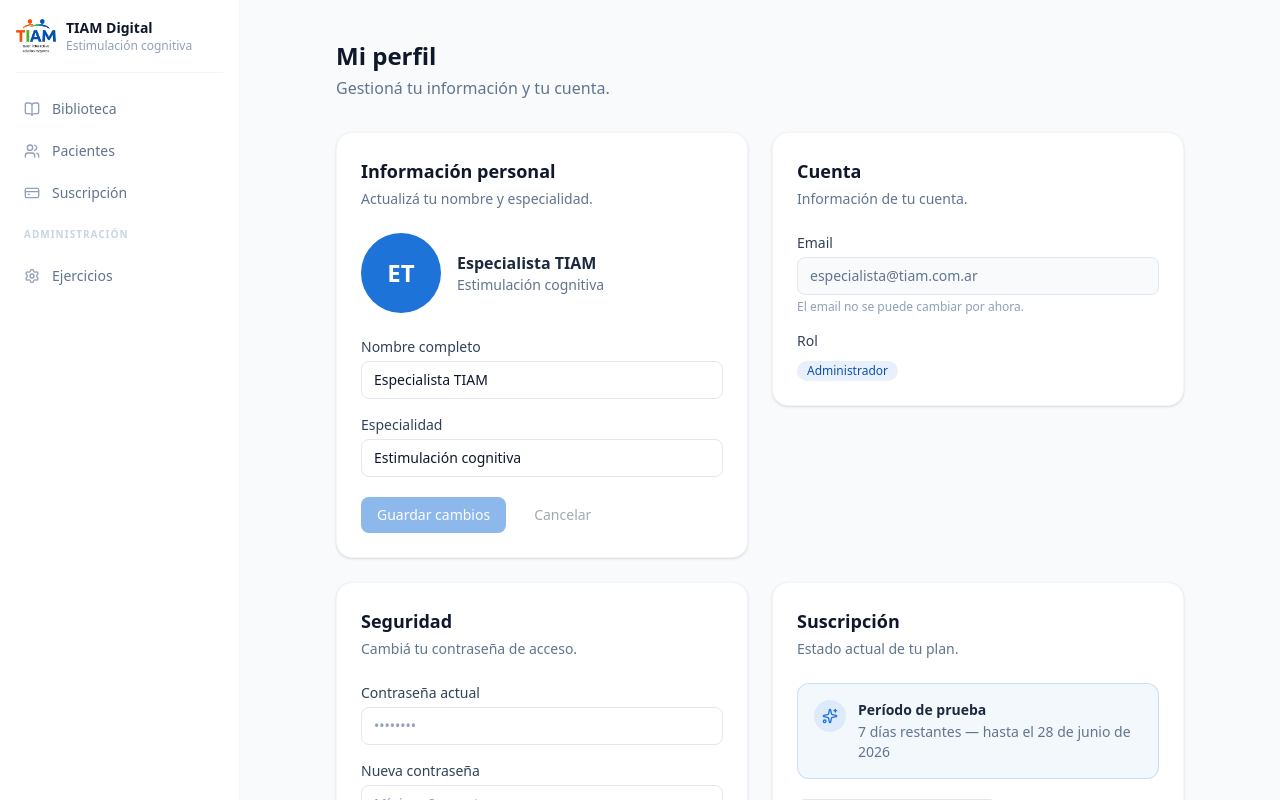
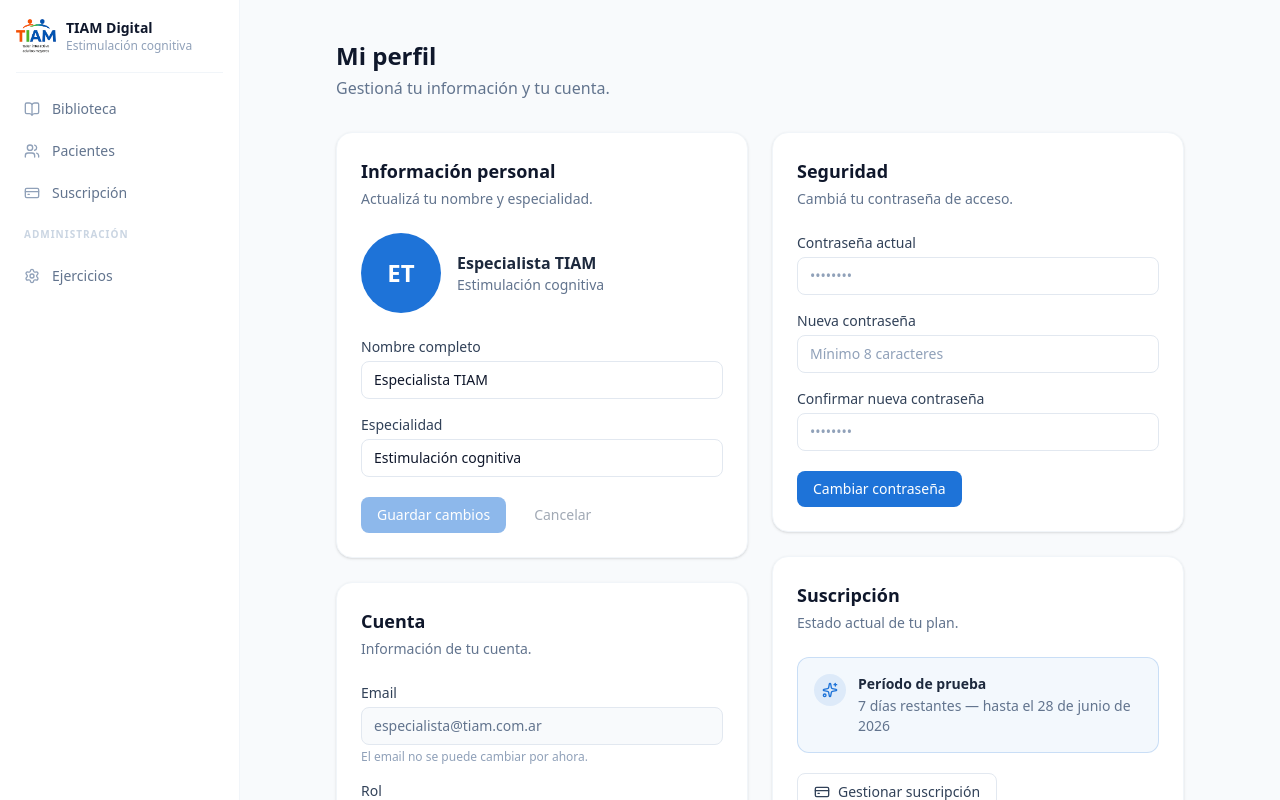
Before and after one commit to manukpo10/TIAM-frontend, a React (Vite) app: page /profile in a window 1280 px wide. Shown: the top 800 px of the page. Built offline with nearby package versions, Linux system fonts and the light colour scheme.

Commit message:
style(profile): masonry columns to pack cards without row gaps
The 2-col grid left vertical gaps under the shorter right-hand cards. Switch to
CSS multi-column so cards flow and pack tightly.

```diff
--- a/src/pages/profile/ProfilePage.tsx
+++ b/src/pages/profile/ProfilePage.tsx
@@ -372,9 +372,9 @@ export function ProfilePage() {
         <p className="mt-1 text-slate-500">Gestioná tu información y tu cuenta.</p>
       </div>
 
-      {/* Cards — two columns on large screens so the width is used deliberately
-          and each form keeps a comfortable ~430px width instead of stretching. */}
-      <div className="grid grid-cols-1 gap-6 lg:grid-cols-2 lg:items-start">
+      {/* Cards — masonry-style columns so the width is used deliberately and the
+          cards pack tightly instead of leaving row gaps under the shorter ones. */}
+      <div className="gap-6 columns-1 lg:columns-2 [&>*]:mb-6 [&>*]:break-inside-avoid">
         <PersonalInfoCard user={user} />
         <AccountCard user={user} />
         <SecurityCard />
```
